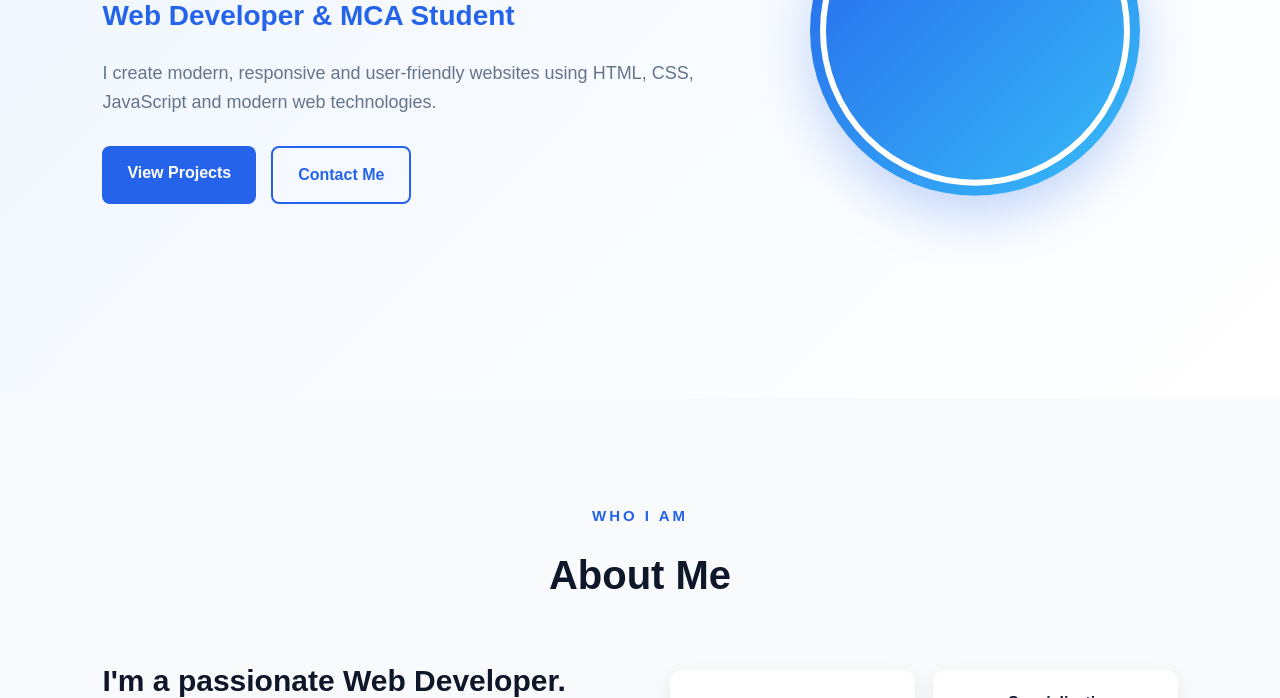
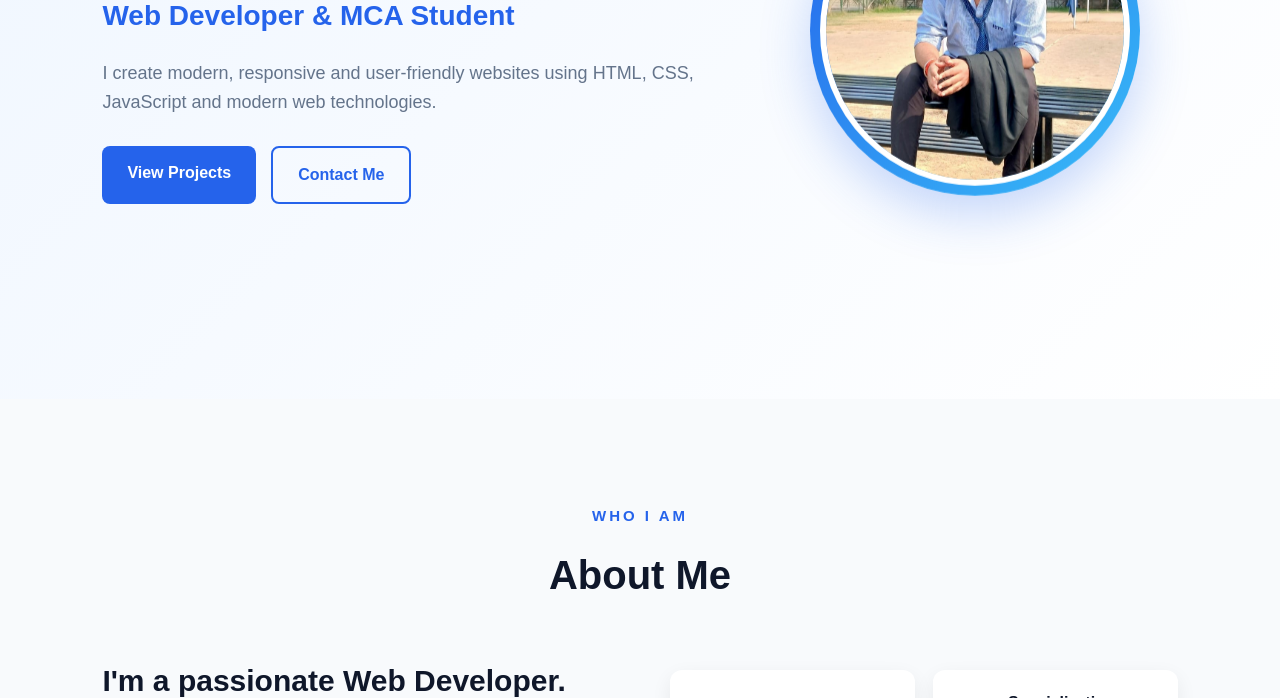
Before and after one commit to prichyakumar123-stack/personal-portfolio, a plain HTML site: page index.html in a window 1280 px wide. Shown: the part 402-1100 px from the top of the page. Drawn offline with Linux system fonts and the light colour scheme; files whose address does not match are found by name.

Commit message:
Update index.html

```diff
--- a/index.html
+++ b/index.html
@@ -91,7 +91,7 @@
 
             <div class="image-circle">
 
-                <img src="images/PARI.jpeg"
+                <img src="PARI.jpeg"
                      alt="My Profile Photo">
 
             </div>
```
